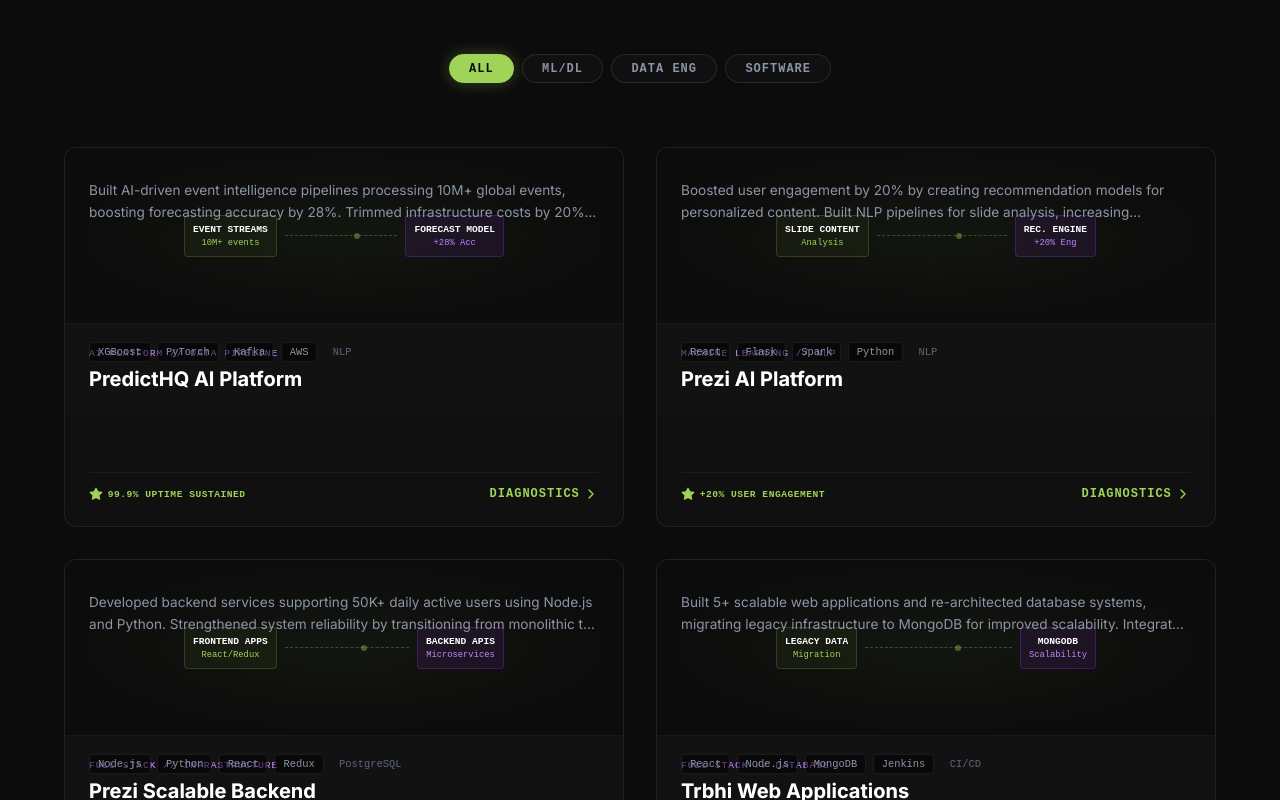
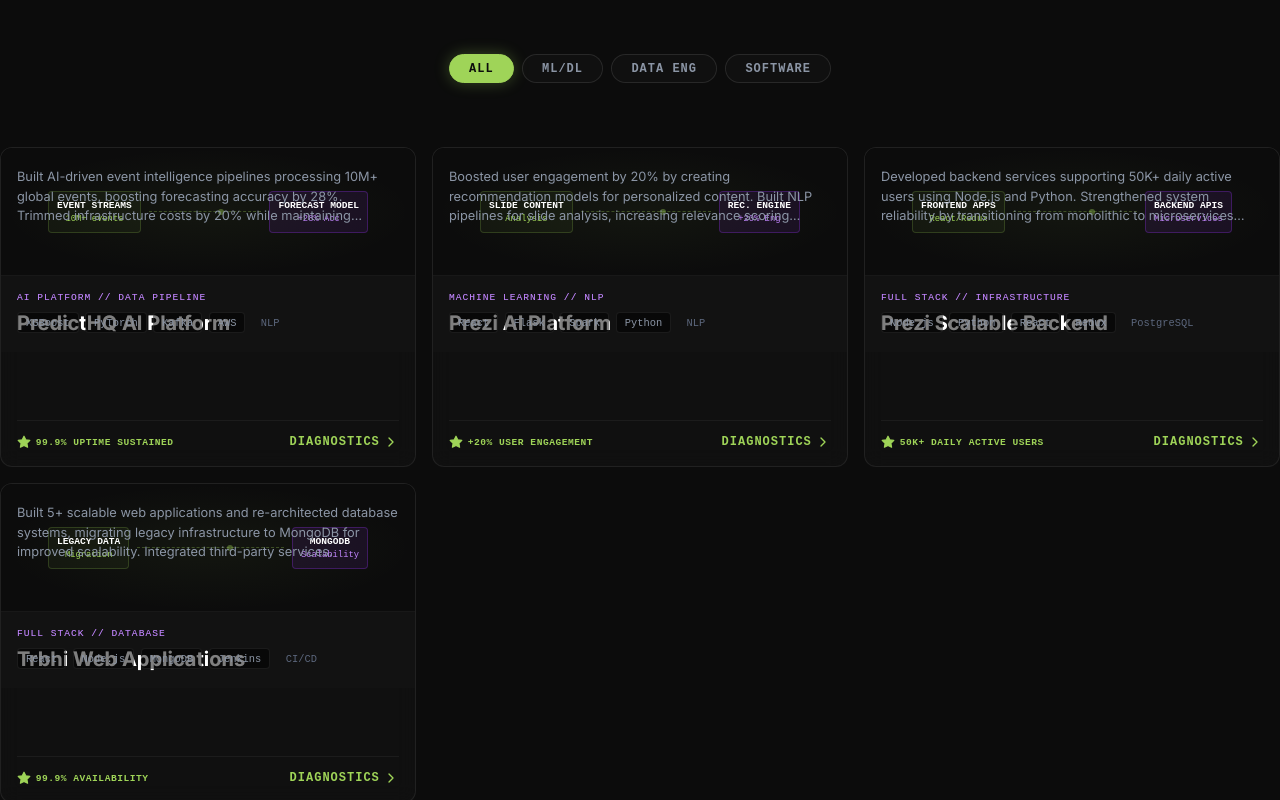
Before and after one commit to owennoah/david, a React (Vite) app: page / in a window 1280 px wide. Shown: the part 4800-5600 px from the top of the page. Built offline with nearby package versions, Linux system fonts and the light colour scheme.

Commit message:
style: adjust projects grid to 3 columns and scale down cards

```diff
--- a/src/index.css
+++ b/src/index.css
@@ -1140,9 +1140,9 @@
 
 .projects-grid {
   display: grid;
-  grid-template-columns: repeat(2, 1fr);
-  gap: 2rem;
-  padding: 1rem 4rem;
+  grid-template-columns: repeat(3, 1fr);
+  gap: 1rem;
+  padding: 1rem 0;
 }
 
 .project-showcase-card {
@@ -1163,7 +1163,7 @@
 }
 
 .project-graphic {
-  height: 11rem;
+  height: 8rem;
   position: relative;
   background-color: #0c0c0c;
   border-bottom: 1px solid rgba(255, 255, 255, 0.05);
@@ -1255,19 +1255,19 @@
 }
 
 .front-header {
-  padding: 1.5rem;
+  padding: 1rem;
   background: rgba(20, 20, 20, 0.4);
 }
 
 .card-back {
   display: flex;
   flex-direction: column;
-  padding: 1.5rem;
+  padding: 1rem;
 }
 
 @media (min-width: 768px) {
   .project-showcase-card {
-    height: 380px;
+    height: 320px;
   }
   .card-front {
     transition: opacity 0.3s ease;
@@ -1339,12 +1339,12 @@
 
 .project-desc {
   color: #8b95a5;
-  font-size: 0.85rem;
-  line-height: 1.6;
-  margin-top: 0.5rem;
-  margin-bottom: 1.5rem;
+  font-size: 0.8rem;
+  line-height: 1.5;
+  margin-top: 0.2rem;
+  margin-bottom: 1rem;
   display: -webkit-box;
-  -webkit-line-clamp: 2;
+  -webkit-line-clamp: 3;
   -webkit-box-orient: vertical;
   overflow: hidden;
 }
```
